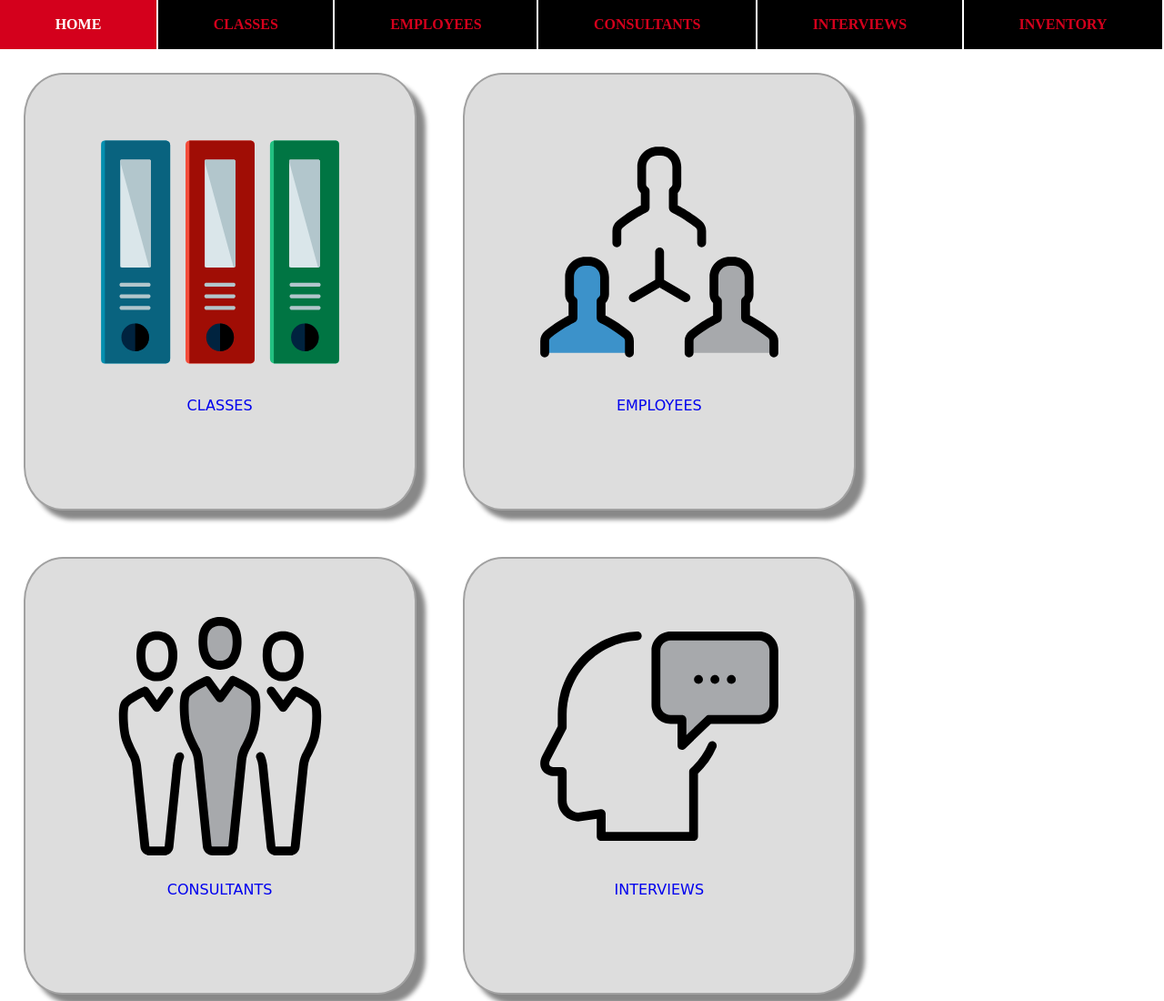
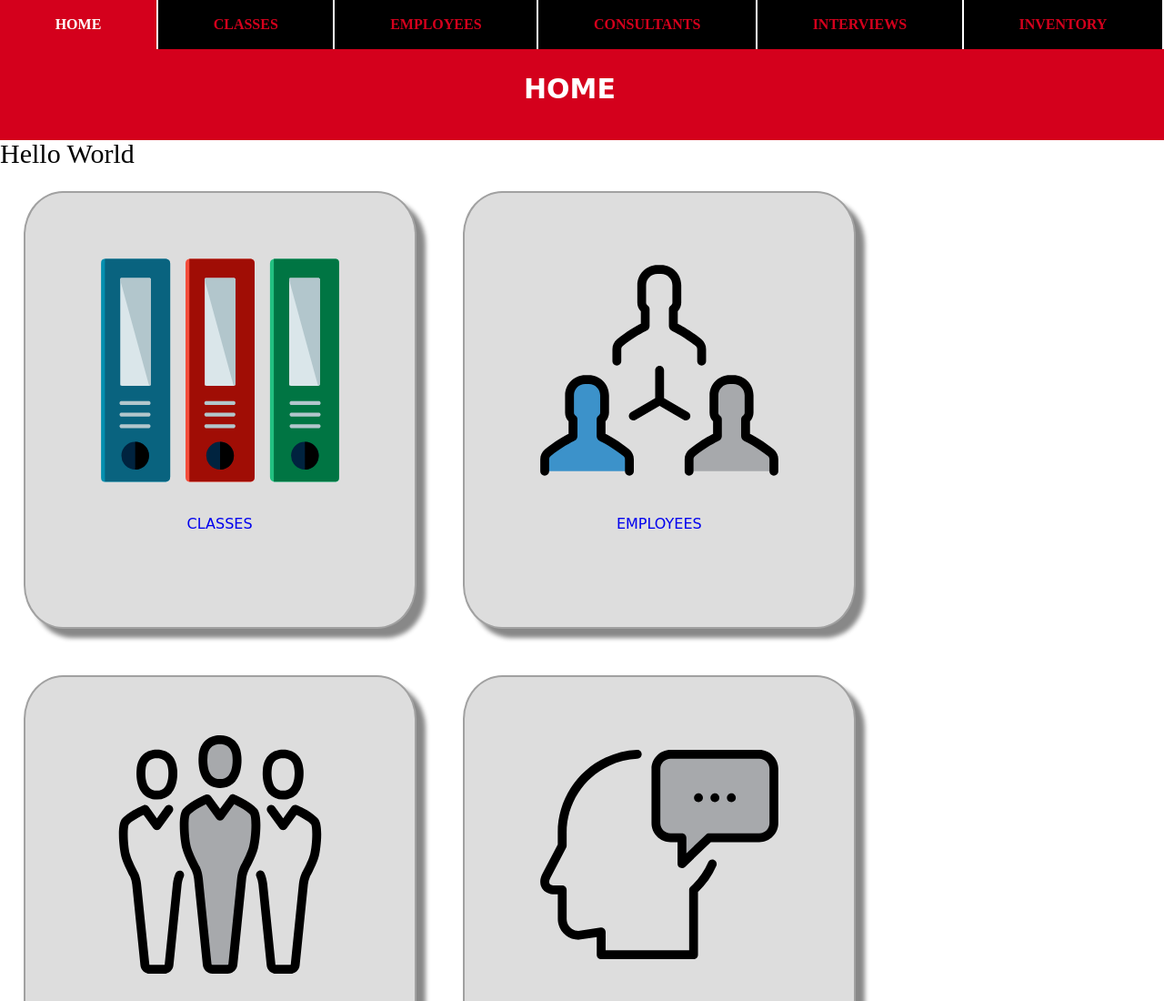
Before and after one commit to kcabhish/mamphuli, a website: page views/index.html in a window 1280 px wide. Shown: the top 1100 px of the page at 91% size. Drawn offline with nearby package versions, Linux system fonts and the light colour scheme; some packages are replaced by stand-ins of ours.

Commit message:
Added header bar for the page

```diff
--- a/scripts/controllers/MainCtrl.js
+++ b/scripts/controllers/MainCtrl.js
@@ -1,3 +1,4 @@
 angular.module("cubicApp").controller("MainCtrl",['$scope','navBarService',function($scope,navBarService){
     $scope.menuItems = navBarService.menuBarItems;
+    $scope.title = "HOME";
 }]);
--- a/style/style.css
+++ b/style/style.css
@@ -31,6 +31,7 @@
 
     }
 }
+
 @media all and (min-width:500px){
  .dashboard-content a{
         text-transform: uppercase;
@@ -110,7 +111,6 @@ div.nav-bar{
         flex-grow:1;
         text-decoration: none;
     }
-
 }
 
 div.class-list {
@@ -132,3 +132,21 @@ div.class-list {
     width: 100%;
     box-sizing: border-box;
 }
+.title-bar{
+    position:relative;
+    display:flex;
+    height:100px;
+    background-color:#D4001C;
+    text-transform: uppercase;
+    font-family:cursive;
+    font-weight: bolder;
+    color:white;
+    padding-left:45%;
+}
+.title-bar h1{
+    position:relative;
+    margin-top:4%;
+}
+h1{
+    font-size:30px;
+}
--- a/views/index.html
+++ b/views/index.html
@@ -8,6 +8,10 @@
     </head>
     <body ng-controller="MainCtrl">
         <nav-bar></nav-bar>
+        <div class="title-bar">
+            <h1>{{title}}</h1>
+        </div>
+        <h1>Hello World</h1>
         <div class="main-container">
             <div ng-view></div>
         </div>
```
Lines whose indentation alone changed are shown as unchanged.
